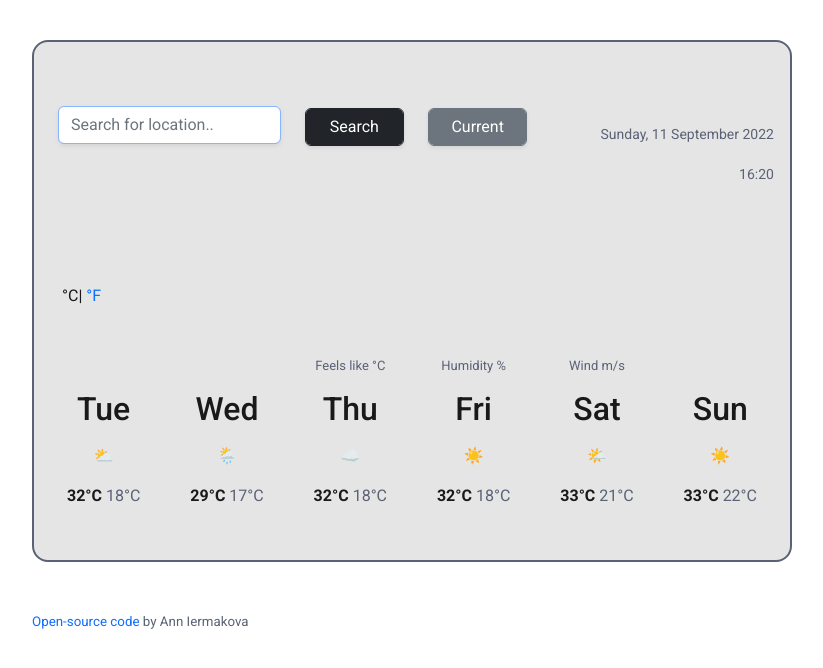
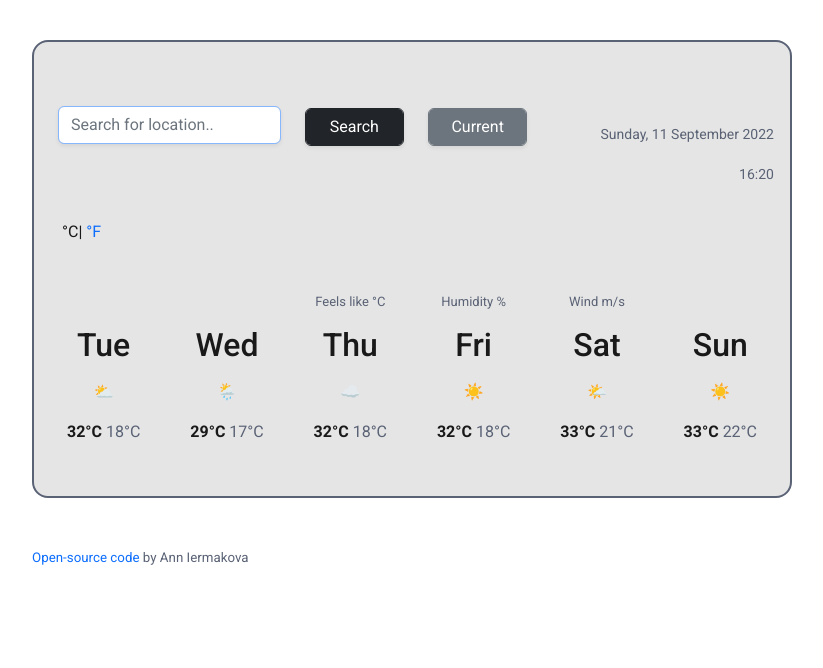
Before and after one commit to AnnaIermakova/SheCodes-WeatherApp, a plain HTML site: page index.html in a window 1280 px wide. Shown: the whole page, without its empty margins (8-831 px from the left). Drawn offline with nearby package versions, Linux system fonts and the light colour scheme; no server answers.

Commit message:
Changes position of the weather icon

```diff
--- a/index.html
+++ b/index.html
@@ -66,9 +66,8 @@
         <h1>
 
           <span id="city"></span>
-          <div class="clearfix"><img src="" alt="" id="icon"></div>
-           <div class="float-left"><span id="temperature"></span><span class="units"><a href="#" id="celsius-link" class="active">°C</a>| <a href="#" id="farenheit-link">°F</a></span>
-           </div> </h1>
+          <div class="clearfix"><img src="" alt="" id="icon"><span id="temperature"></span><span class="units"><a href="#" id="celsius-link" class="active">°C</a>| <a href="#" id="farenheit-link">°F</a></span></div>
+ </h1>
 
         <div class="row additional-information">
           <div class="col-4"></div>
```
